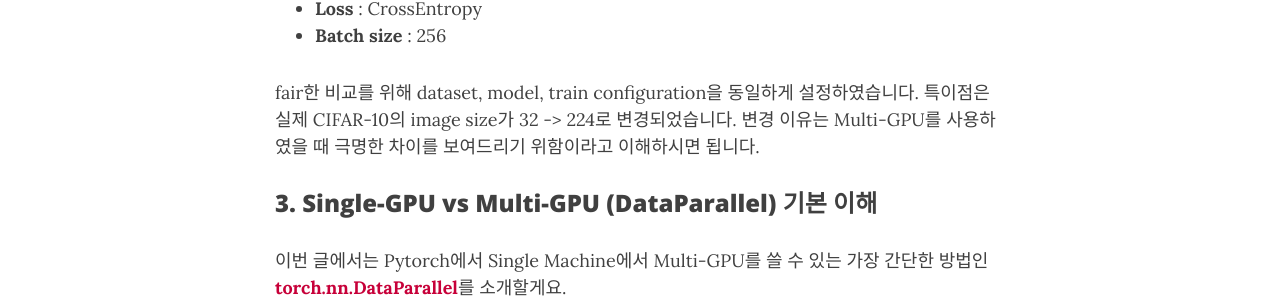
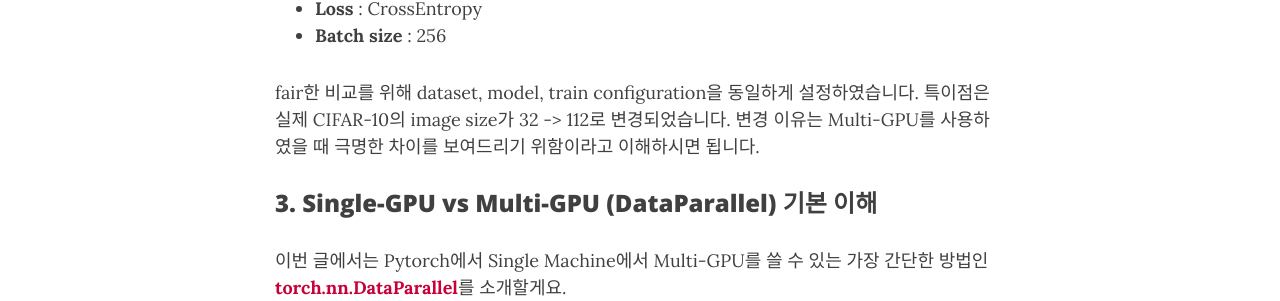
Before and after one commit to da2so/da2so.github.io, a Jekyll site: the page built from _posts/2021-09-23-Pytorch_MultiGPU.md, in a window 1280 px wide and 900 px high, scrolled down 855 px. Shown: the part 179-480 px from the top of the window. Built offline with Jekyll 4.4.1, drawn with Linux system fonts in a browser that asks for light colours; nearby versions of some CDN libraries; some of the changed text lies outside the part shown.

Commit message:
Update 2021-09-23-Pytorch_MultiGPU.md

```diff
--- a/_posts/2021-09-23-Pytorch_MultiGPU.md
+++ b/_posts/2021-09-23-Pytorch_MultiGPU.md
@@ -36,7 +36,7 @@ Single-GPU와 Multi-GPU의 차이에 대해 글로 설명을 드릴거지만 직
 - **Loss** : CrossEntropy
 - **Batch size** : 256
 
-fair한 비교를 위해 dataset, model, train configuration을 동일하게 설정하였습니다. 특이점은 실제 CIFAR-10의 image size가 32 -> 224로 변경되었습니다.
+fair한 비교를 위해 dataset, model, train configuration을 동일하게 설정하였습니다. 특이점은 실제 CIFAR-10의 image size가 32 -> 112로 변경되었습니다.
 변경 이유는 Multi-GPU를 사용하였을 때 극명한 차이를 보여드리기 위함이라고 이해하시면 됩니다.
 
 
@@ -75,7 +75,7 @@ torch.nn.DataParallel를 사용하였을 때 model의 forward와 backward는 다
     2. 계산된 loss를 GPU 개수(4개)로 나누어 보내줍니다(scatter).
     3. loss로부터 각 GPU에서 backwarding를 통해 gradient를 구해줍니다.
     4. 각 GPU에서 계산된 gradient를 master GPU에 모아줍니다(reduce).
-3. Master GPU에서 weight를 update해줍니다.
+3. **Master GPU에서 weight를 update해줍니다.**
 
 
 실제로 위의 과정이 일어나는 지 확인하기 위해 다음과 같은 변수 value 및 size를 print 해보겠습니다.
@@ -129,7 +129,7 @@ print(f'Output size: {outputs.size()}')
 Mobilenetv2 model에서 총 10epoch을 돌려 Single-GPU와 Multi-GPU의 elapse time를 비교하겠습니다.
 
 
-![1](https://da2so.github.io/assets/post_img/2021-09-23-Pytorch_MultiGPU/5.PNG){: .mx-auto.d-block width="80%" :}
+![1](https://da2so.github.io/assets/post_img/2021-09-23-Pytorch_MultiGPU/5.png){: .mx-auto.d-block width="80%" :}
 
 
 위의 그림에서 볼 수 있듯이 같은 batch일 경우는 Multi-GPU의 효과를 보기 힘드네요. 추측해본건데 같은 batch일경우
@@ -137,7 +137,7 @@ Dataparallel사용에 따른 scatter, replicate, gather 과정이 추가되므
 
 MobileNetv2 모델하나로 판단하는 게 generality가 떨어진다고 생각되어 ResNet50으로도 돌려보았습니다.
 
-![1](https://da2so.github.io/assets/post_img/2021-09-23-Pytorch_MultiGPU/6.PNG){: .mx-auto.d-block width="80%" :}
+![1](https://da2so.github.io/assets/post_img/2021-09-23-Pytorch_MultiGPU/6.png){: .mx-auto.d-block width="80%" :}
 
 분석하자면 다음과 같습니다.
 
```
Also changed, not shown: other parts of _posts/2021-09-23-Pytorch_MultiGPU.md (+2 -2 lines).
